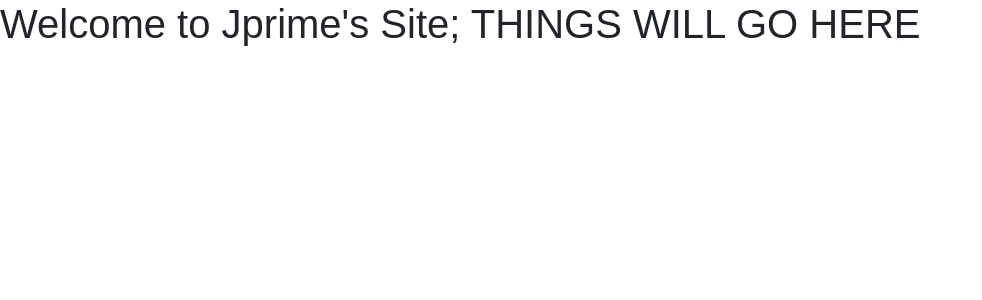
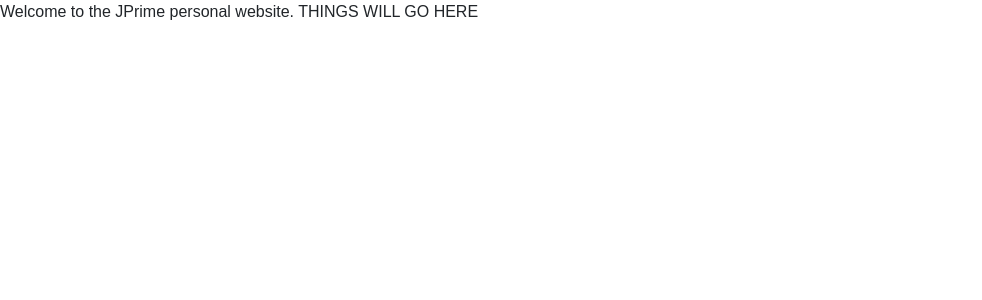
Before and after one commit to jtprichett/joshuatpritchett.github.io, a React (Create React App) app in the folder web/: page / in a window 1280 px wide. Shown: the top 300 px of the page, without its empty margins (0-982 px from the left). Built offline with nearby package versions, Linux system fonts and the light colour scheme.

Commit message:
html entities push, passed test

```diff
--- a/web/src/Application.jsx
+++ b/web/src/Application.jsx
@@ -3,7 +3,7 @@ import React from 'react';
 const Application = () => {
   return (
     <div>
-      <h1> Welcome to Jprime's Site; THINGS WILL GO HERE </h1>
+      <p> Welcome to the JPrime personal website. THINGS WILL GO HERE </p>
     </div>
   );
 };
```
